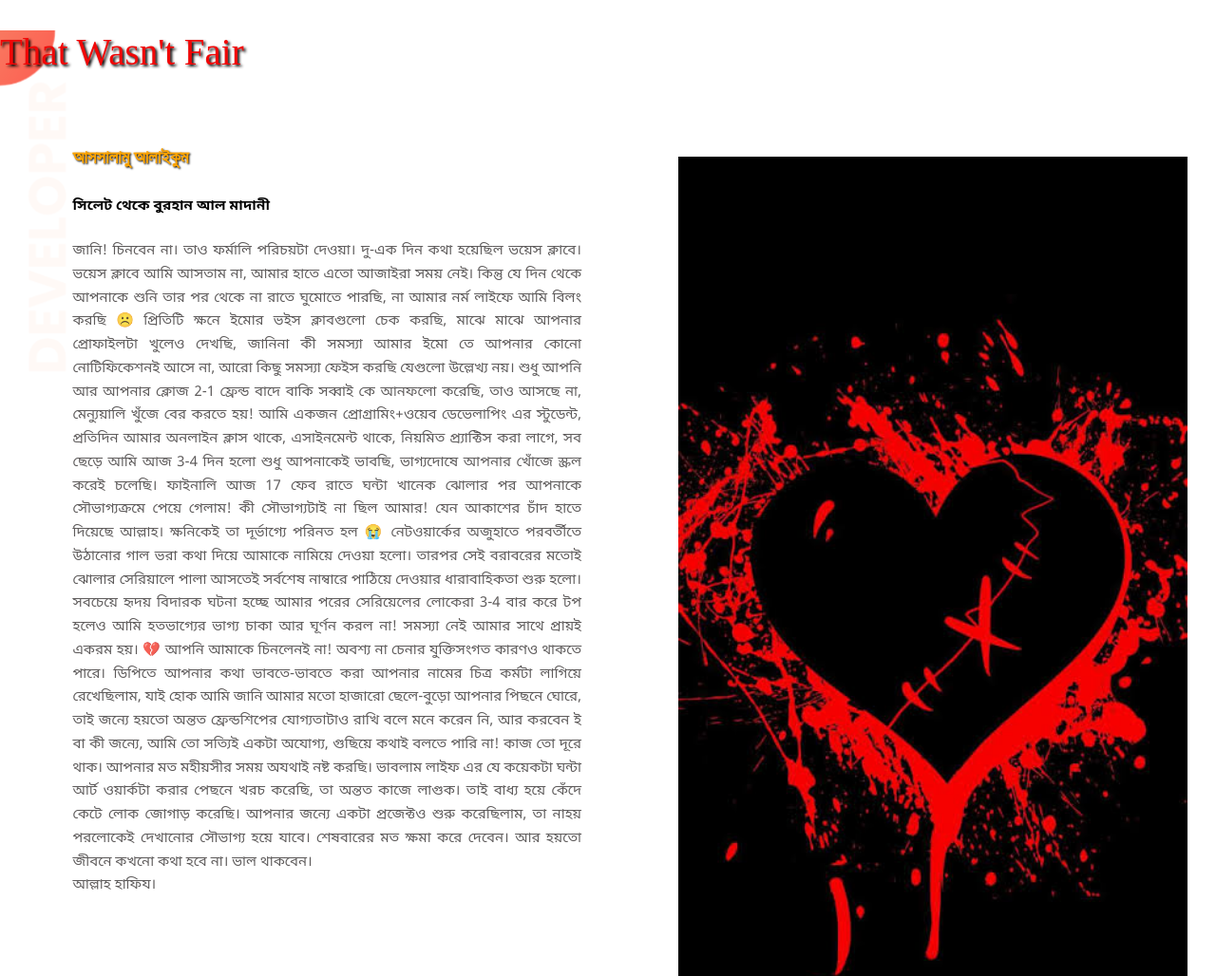
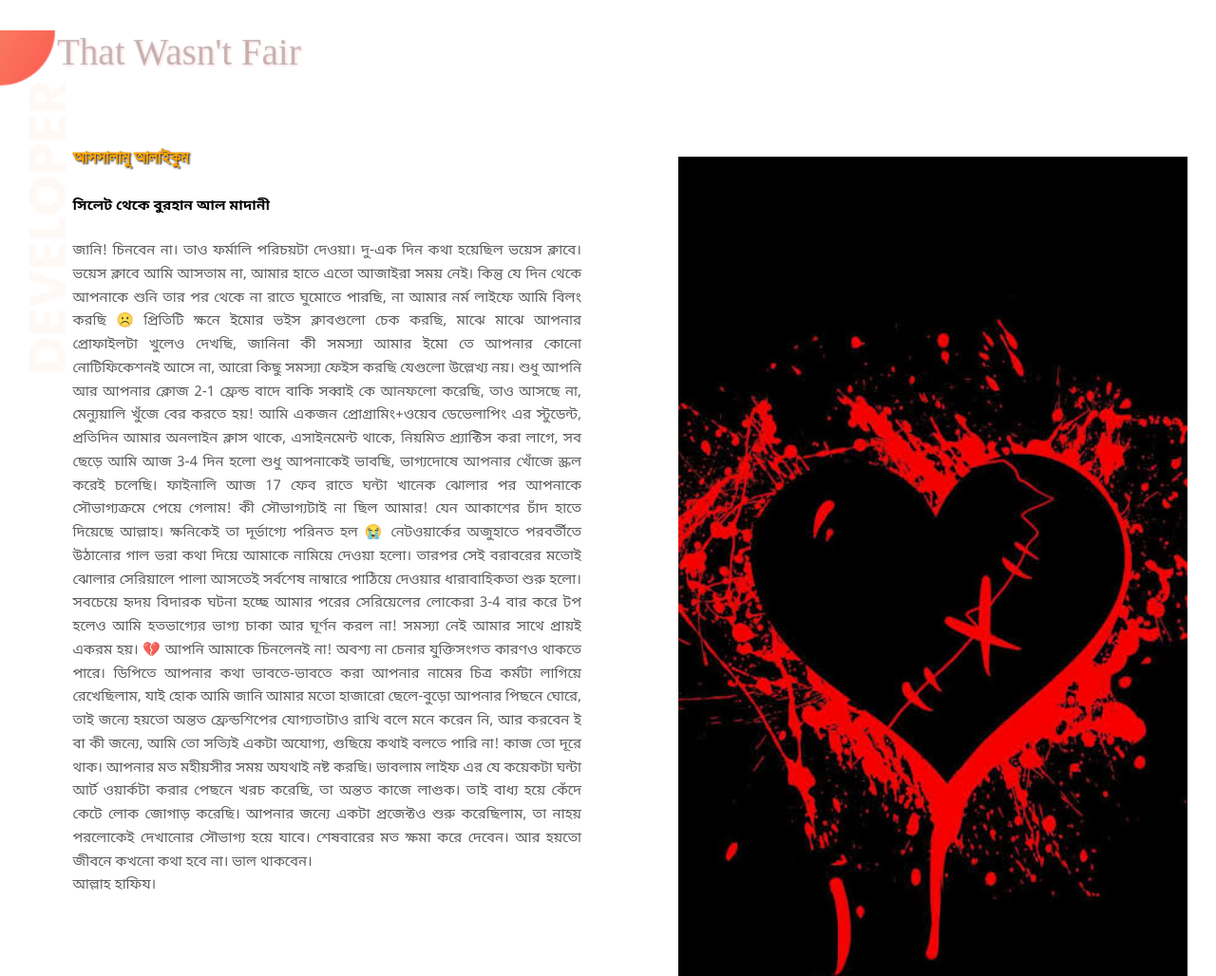
Before and after one commit to Burhanmadani/Tanha, a plain HTML site: page index.html in a window 1280 px wide. Shown: the top 1028 px of the page at 95% size. Drawn offline with Linux system fonts and the light colour scheme; a web font is replaced by a local one.

Commit message:
last fainal

```diff
--- a/style.css
+++ b/style.css
@@ -7,12 +7,14 @@ h1{
     font-family: 'IM Fell English SC', serif ;
     font-size: 39px;
     font-weight: 400;
-    text-shadow: 1px 1px 3px gray;
+    color: rgba(46, 44, 44, 0.267);
+    text-shadow: 1px 1px 3px rgba(255, 0, 0, 0.171);
+    margin-left: 60px;
 
 }
 h2{
     font-size: 19px;
-    font-weight: 700;
+    font-weight: 600;
     font-family: 'Hind Siliguri', sans-serif;}
 
 h3{font-size: 20px;
@@ -30,10 +32,6 @@ p{
     font-weight: 100;
     line-height: 165%;
     text-align: justify;
-}
-.orang{
-    color: rgb(241, 7, 7);
-    text-shadow: 2px 2px 3px black;
 }
 .orange{
     color: orange;
```
